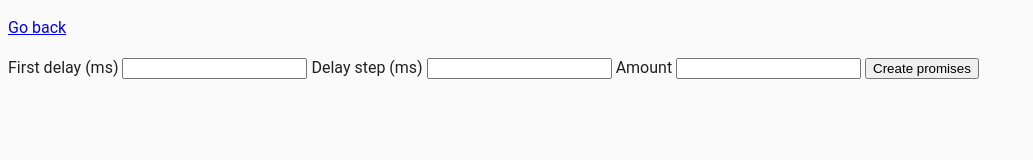
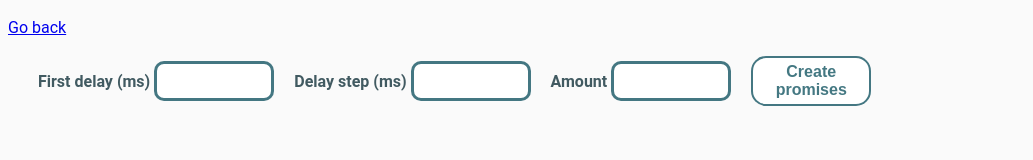
Before and after one commit to AnnaofAmber/goit-js-hw-09, a website built with Parcel: page src/03-promises.html in a window 1280 px wide. Shown: the whole page, without its empty margins (0-1033 px from the left). Built offline with nearby package versions, Linux system fonts and the light colour scheme.

Commit message:
3-тє завдання + стилі

```diff
--- a/src/03-promises.html
+++ b/src/03-promises.html
@@ -5,6 +5,7 @@
     <meta name="viewport" content="width=device-width, initial-scale=1.0" />
     <title>Promise generator</title>
     <link rel="stylesheet" href="css/common.css" />
+    <link rel="stylesheet" href="css/03-promises.css">
   </head>
   <body>
     <p><a href="index.html">Go back</a></p>
@@ -12,17 +13,17 @@
     <form class="form">
       <label>
         First delay (ms)
-        <input type="number" name="delay" required />
+        <input class="delay" type="number" name="delay" required />
       </label>
       <label>
         Delay step (ms)
-        <input type="number" name="step" required />
+        <input class="step" type="number" name="step" required />
       </label>
       <label>
         Amount
-        <input type="number" name="amount" required />
+        <input class="amount" type="number" name="amount" required />
       </label>
-      <button type="submit">Create promises</button>
+      <button class="btn" type="submit">Create promises</button>
     </form>
 
     <script src="js/03-promises.js" type="module"></script>
--- a/src/css/01-color-switcher.css
+++ b/src/css/01-color-switcher.css
@@ -10,13 +10,42 @@
     height: 100px;
     font-size: 55px;
     border: none;
+    color: rgb(59, 39, 14);
     border-radius: 10px;
+    transition-property: background-color, box-shadow;
+  transition-duration: 250ms;
+  transition-timing-function: cubic-bezier(0.4, 0, 0.2, 1);
+}
 
+.btn-start:hover{
+background-color: rgb(245, 237, 220);
+box-shadow: 0px 2px 1px rgba(46, 47, 66, 0.08),
+    0px 1px 1px rgba(46, 47, 66, 0.16), 0px 1px 6px rgba(46, 47, 66, 0.08);
 }
+.btn-start:focus{
+    background-color: rgb(245, 237, 220);
+    box-shadow: 0px 2px 1px rgba(46, 47, 66, 0.08),
+    0px 1px 1px rgba(46, 47, 66, 0.16), 0px 1px 6px rgba(46, 47, 66, 0.08);
+}
+
 .btn-stop {
     width: 200px;
     height: 100px;
     font-size: 55px;
     border: none;
+    color: rgb(59, 39, 14);
     border-radius: 10px;
+    transition-property: background-color, box-shadow;
+  transition-duration: 250ms;
+  transition-timing-function: cubic-bezier(0.4, 0, 0.2, 1);
 }
+.btn-stop:hover{
+    background-color: rgb(245, 237, 220);
+    box-shadow: 0px 2px 1px rgba(46, 47, 66, 0.08),
+    0px 1px 1px rgba(46, 47, 66, 0.16), 0px 1px 6px rgba(46, 47, 66, 0.08);
+}
+.btn-stop:focus{
+    background-color: rgb(245, 237, 220);
+    box-shadow: 0px 2px 1px rgba(46, 47, 66, 0.08),
+    0px 1px 1px rgba(46, 47, 66, 0.16), 0px 1px 6px rgba(46, 47, 66, 0.08);
+}
--- a/src/css/02-timer.css
+++ b/src/css/02-timer.css
@@ -9,12 +9,22 @@
     height: 50px;
     text-align: center;
     color: rgba(103, 43, 22, 0.91);
+    transition-property: outline;
+  transition-duration: 300ms;
+  transition-timing-function: cubic-bezier(0.4, 0, 0.2, 1);
 }
-.input:focus{
-    border: -2px transparent;
+.inputActive:focus{
     outline: 2px solid rgba(115, 53, 30, 0.681);
+    outline-offset: -2px;
+
 
 }
+
+.inputActive:hover{
+    outline: 2px solid rgba(115, 53, 30, 0.681);
+    outline-offset: -2px;
+}
+
 
 .btn {
     margin-left: 20px;
@@ -26,18 +36,25 @@
     color: rgba(165, 75, 42, 0.91);
     font-size: 20px;
     cursor: pointer;
+    transition-property: border, color, background-color, box-shadow;
+  transition-duration: 300ms;
+  transition-timing-function: cubic-bezier(0.4, 0, 0.2, 1);
 }
 
-.btn:hover {
+.btnActive:hover {
     color: rgb(115, 53, 30);
-    border: 2px solid rgba(115, 53, 30, 0.681);
-    background-color: rgba(248, 237, 209, 0.367);;
+    border: 2px solid rgba(115, 53, 30, 0.395);
+    background-color: rgba(248, 237, 209, 0.367);
+    box-shadow: 0px 2px 1px rgba(46, 47, 66, 0.08),
+    0px 1px 1px rgba(46, 47, 66, 0.16), 0px 1px 6px rgba(46, 47, 66, 0.08);
 
 }
-.btn:focus {
+.btnActive:focus {
     color: rgb(115, 53, 30);
-    border: 2px solid rgba(115, 53, 30, 0.681);
+    border: 2px solid rgba(115, 53, 30, 0.395);
     background-color: rgba(248, 237, 209, 0.367);
+    box-shadow: 0px 2px 1px rgba(46, 47, 66, 0.08),
+    0px 1px 1px rgba(46, 47, 66, 0.16), 0px 1px 6px rgba(46, 47, 66, 0.08);
 
 }
 
--- /dev/null
+++ b/src/css/03-promises.css
@@ -0,0 +1,103 @@
+
+
+
+.form {
+    display: flex;
+    gap: 20px;
+    align-items: center;
+    padding-left: 30px;
+    color: rgba(5, 38, 48, 0.758);
+    font-weight: 700;
+
+
+}
+.delay {
+    height: 40px;
+    max-width: 120px;
+    border-radius: 10px;
+    border: 3px solid rgba(8, 76, 90, 0.758);
+
+    font-size: 18px;
+    transition-property: outline;
+  transition-duration: 300ms;
+  transition-timing-function: cubic-bezier(0.4, 0, 0.2, 1);
+}
+
+.delay:focus{
+    outline: 3px solid rgba(16, 45, 60, 0.758);
+    outline-offset: -3px;
+}
+.delay:hover{
+    outline: 3px solid rgba(16, 45, 60, 0.758);
+    outline-offset: -3px;
+}
+.step {
+    height: 40px;
+    max-width: 120px;
+    border-radius: 10px;
+    border: 3px solid rgba(8, 76, 90, 0.758);
+
+    font-size: 18px;
+    transition-property: outline;
+  transition-duration: 300ms;
+  transition-timing-function: cubic-bezier(0.4, 0, 0.2, 1);
+}
+.step:focus{
+    outline: 3px solid rgba(16, 45, 60, 0.758);
+    outline-offset: -3px;
+}
+.step:hover{
+    outline: 3px solid rgba(16, 45, 60, 0.758);
+    outline-offset: -3px;
+}
+.amount {
+    height: 40px;
+    max-width: 120px;
+    border-radius: 10px;
+    border: 3px solid rgba(8, 76, 90, 0.758);
+
+    font-size: 18px;
+    transition-property: outline;
+  transition-duration: 300ms;
+  transition-timing-function: cubic-bezier(0.4, 0, 0.2, 1);
+}
+.amount:focus{
+    outline: 3px solid rgba(16, 45, 60, 0.758);
+    outline-offset: -3px;
+}
+.amount:hover{
+    outline: 3px solid rgba(16, 45, 60, 0.758);
+    outline-offset: -3px;
+}
+.btn {
+    height: 50px;
+    font-size: 16px;
+    font-weight: 700;
+    max-width: 120px;
+    border-radius: 15px;
+    background-color: white;
+    border: 2px solid rgba(8, 76, 90, 0.758);
+    cursor: pointer;
+    color: rgba(8, 76, 90, 0.758);
+    transition-property: border, color, background-color, box-shadow;
+  transition-duration: 300ms;
+  transition-timing-function: cubic-bezier(0.4, 0, 0.2, 1);
+
+}
+.btn:hover{
+    border: 2px solid rgba(33, 79, 102, 0.758);
+    color: white;
+    font-weight: 700;
+    background-color: rgba(8, 76, 90, 0.758);
+    box-shadow: 0px 2px 1px rgba(46, 47, 66, 0.08),
+    0px 1px 1px rgba(46, 47, 66, 0.16), 0px 1px 6px rgba(46, 47, 66, 0.08);
+}
+
+.btn:focus{
+    border: 2px solid rgba(33, 79, 102, 0.758);
+    color: white;
+    font-weight: 700;
+    background-color: rgba(8, 76, 90, 0.758);
+    box-shadow: 0px 2px 1px rgba(46, 47, 66, 0.08),
+    0px 1px 1px rgba(46, 47, 66, 0.16), 0px 1px 6px rgba(46, 47, 66, 0.08);
+}
--- a/src/js/02-timer.js
+++ b/src/js/02-timer.js
@@ -25,6 +25,8 @@ const options = {
             Notiflix.Notify.failure("Please choose a date in the future")
         } else{
             btnStart.disabled = false;
+            btnStart.classList.toggle('btnActive')
+
 
         }
     },
@@ -72,6 +74,8 @@ const options = {
         minutesLable.textContent = minutesWithZero;
         secondsLable.textContent = secondsWithZero;
     }
+    btnStart.classList.remove('btnActive')
+    input.classList.remove('inputActive')
   }
 
   btnStart.addEventListener('click', () => {
--- a/src/js/03-promises.js
+++ b/src/js/03-promises.js
@@ -1,8 +1,45 @@
+import Notiflix from 'notiflix';
+
+let formSubmit = document.querySelector('.form')
+let delay = document.querySelector('input[name="delay"]')
+let step = document.querySelector('input[name="step"]')
+let amount = document.querySelector('input[name="amount"]')
+let firstDelay;
+let stepValue;
+let amountValue;
+
+
 function createPromise(position, delay) {
+  return new Promise ((resolve, reject) =>{
   const shouldResolve = Math.random() > 0.3;
-  if (shouldResolve) {
-    // Fulfill
-  } else {
-    // Reject
-  }
+    setTimeout(()=> {
+      if (shouldResolve) {
+        resolve({position, delay})
+      } else {
+        reject({position, delay})}}, delay
+      )
+      firstDelay += stepValue
+    })
 }
+
+
+function onPromiseCreate(event){
+ event.preventDefault();
+
+ firstDelay = Number(delay.value)
+ stepValue = Number(step.value)
+ amountValue = Number(amount.value)
+
+ for(let i = 1; i<=amountValue; i+= 1){
+
+  createPromise(i, firstDelay)
+  .then(({ position, delay }) => {
+    Notiflix.Notify.success(`✅ Fulfilled promise ${position} in ${delay}ms`);
+  })
+  .catch(({ position, delay }) => {
+    Notiflix.Notify.failure(`❌ Rejected promise ${position} in ${delay}ms`);
+  });
+ }
+}
+
+formSubmit.addEventListener('submit', onPromiseCreate)
```
Also changed, not shown: src/02-timer.html (+1 -1 lines).
